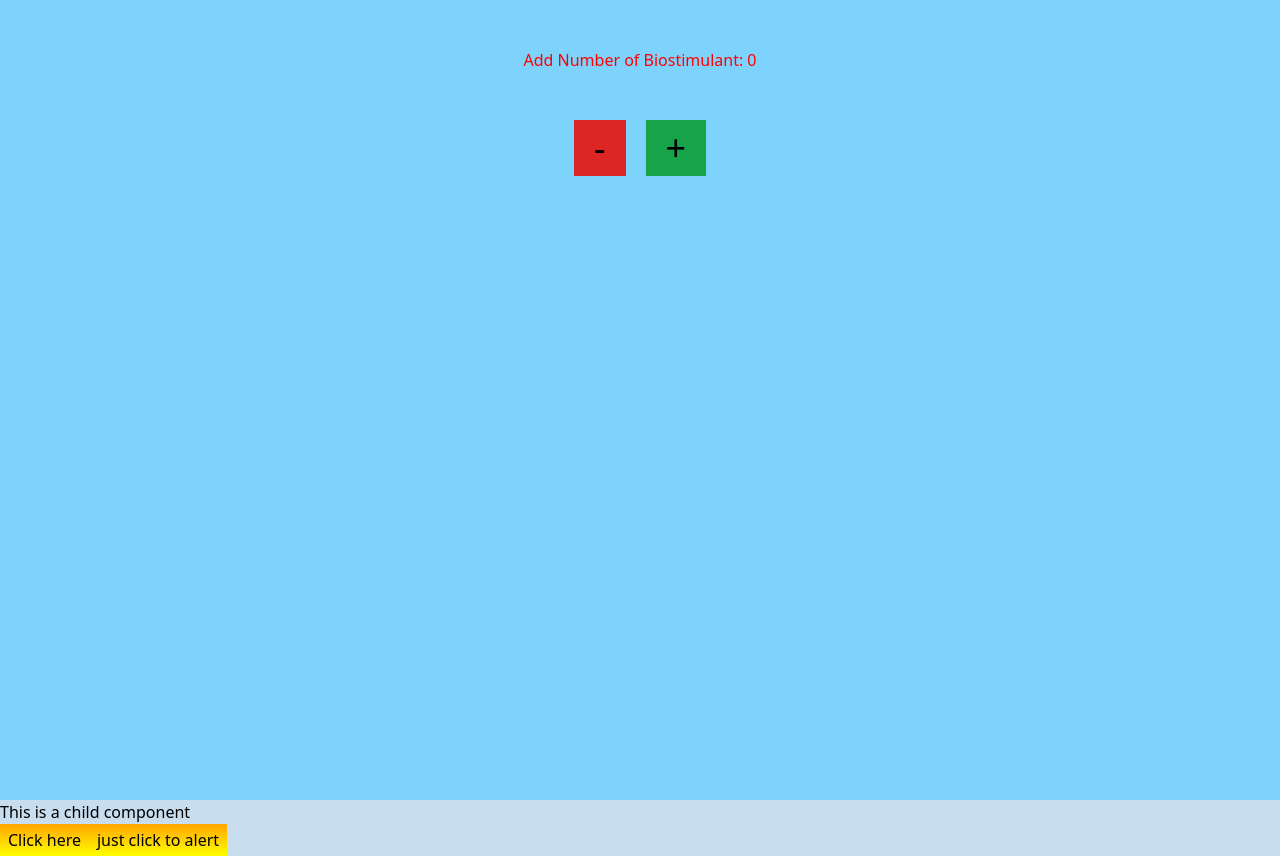
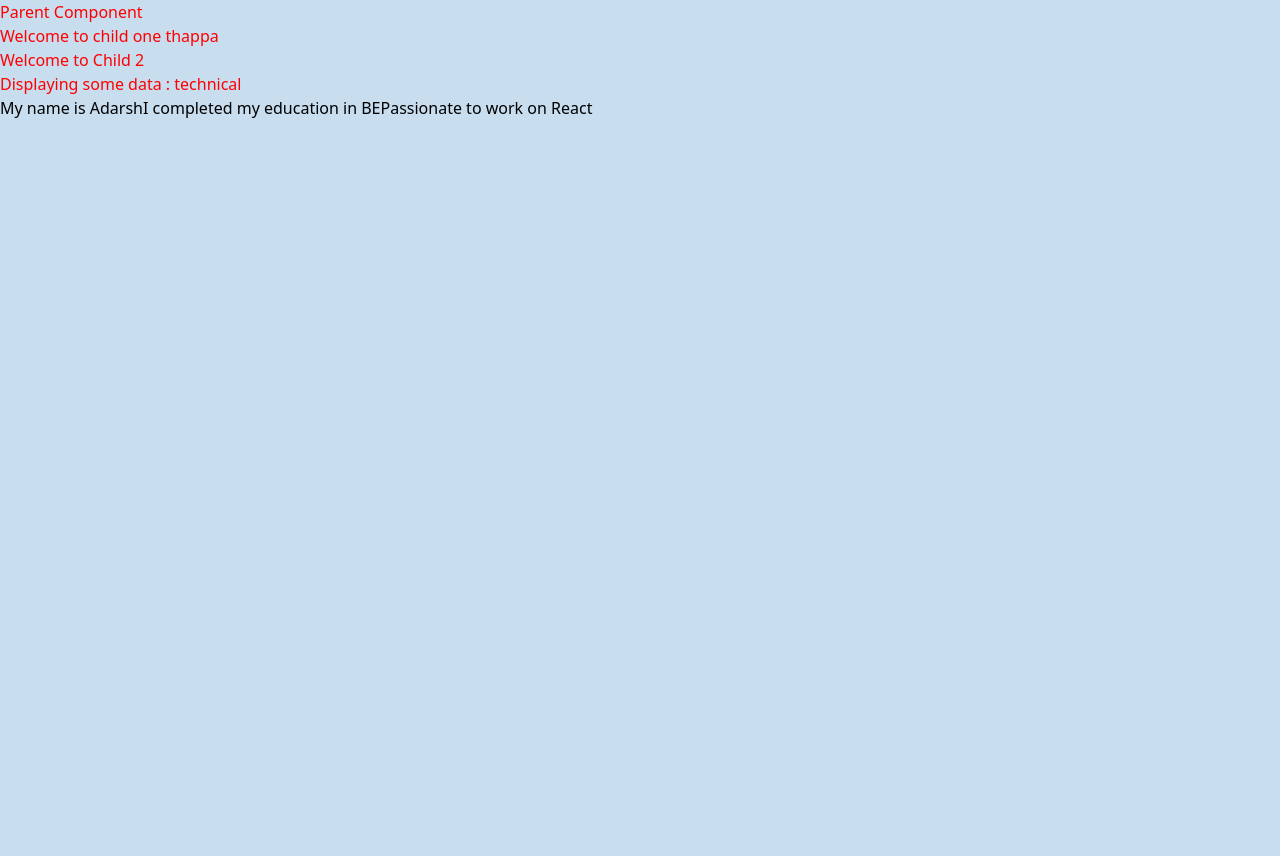
Before and after one commit to AdarshNaikDev/advance-react, a React (Create React App) app: page / in a window 1280 px wide. After the commit the page ends 800 px from the top, so only its background shows below. Built offline with nearby package versions, Linux system fonts and the light colour scheme.

Commit message:
added usecontext

```diff
--- a/src/App.js
+++ b/src/App.js
@@ -14,6 +14,7 @@ import MultipleData from './Hooks/MultipleData';
 import HarshaCode from './Hooks/HarshaCode';
 import UnderstandCSS from './UnderstandCSS';
 import ChildToParent2 from './Hooks/ChildToParent2';
+import Parent1 from './Hooks/Parent1';
 
 
 function App() {
@@ -47,12 +48,13 @@ function dataReaderFromChild(data){
       <ChildToParent changeText={word => setusrName(word)}/> */}
 
       {/* <Alarmclock2 />  */}
-      <UseReducerDemo/>
+      {/* <UseReducerDemo/> */}
       {/* <CrudFunction/> */}
       {/* <MultipleData/> */}
       {/* <HarshaCode/> */}
-      {/* <UnderstandCSS /> */}
-      <ChildToParent2  displayhandler={displayhandler} user={user} display={display} dataReaderFromChild={dataReaderFromChild}/>
+      {/* <UnderstandCSS />
+      <ChildToParent2  displayhandler={displayhandler} user={user} display={display} dataReaderFromChild={dataReaderFromChild}/> */}
+      <Parent1/>
 
     </>
   )
--- /dev/null
+++ b/src/Hooks/Child1.jsx
@@ -0,0 +1,24 @@
+
+import React from "react";
+import { useContext } from "react";
+import { createContext } from "react";
+import Child2 from "./Child2";
+import { Dataa, SomeData } from "./Parent1";
+const Child1 = ()=>{
+
+    const fname = useContext(Dataa)
+    const someData = useContext(SomeData)
+
+    return(
+        <>
+        <h1>
+            Welcome to child one {fname}
+            <Child2/>
+            Displaying some data : {someData}
+        </h1>
+        </>
+    )
+
+}
+
+export default Child1;
--- /dev/null
+++ b/src/Hooks/Child2.jsx
@@ -0,0 +1,15 @@
+import React from "react";
+
+const Child2 = ()=>{
+
+    return(
+        <>
+        <h1>
+            Welcome to Child 2
+        </h1>
+        </>
+    )
+
+}
+
+export default Child2;
--- /dev/null
+++ b/src/Hooks/Child3.jsx
@@ -0,0 +1,19 @@
+
+import React from "react";
+import { useContext } from "react";
+import { DataObj } from "./Parent1";
+
+const Child3 = ()=>{
+    const daa = useContext(DataObj)
+
+    return(
+        <>
+        My name is {daa.namee}
+        I completed my education in {daa.education}
+        Passionate to work on {daa.technology}
+
+        </>
+    )
+}
+
+export default Child3;
--- /dev/null
+++ b/src/Hooks/Parent1.jsx
@@ -0,0 +1,42 @@
+import React from "react";
+import { createContext } from "react";
+import Child1 from "./Child1";
+import Child3 from "./Child3";
+
+
+const Dataa = createContext();
+const SomeData = createContext();
+const DataObj = createContext();
+
+const Parent1 = ()=>{
+
+    const someObj={
+        namee:"Adarsh",
+        education: "BE",
+        technology: "React"
+    }
+
+
+    return(
+
+        <>
+        <Dataa.Provider value = {"thappa"}>
+            <SomeData.Provider value={"technical "}>
+        <h1>
+            Parent Component
+        </h1>
+        <Child1/>
+        </SomeData.Provider>
+        </Dataa.Provider>
+
+        <DataObj.Provider value = {someObj}>
+            <Child3/>
+        </DataObj.Provider>
+
+        </>
+    )
+}
+
+export default Parent1;
+export {Dataa, SomeData};
+export {DataObj}
```
